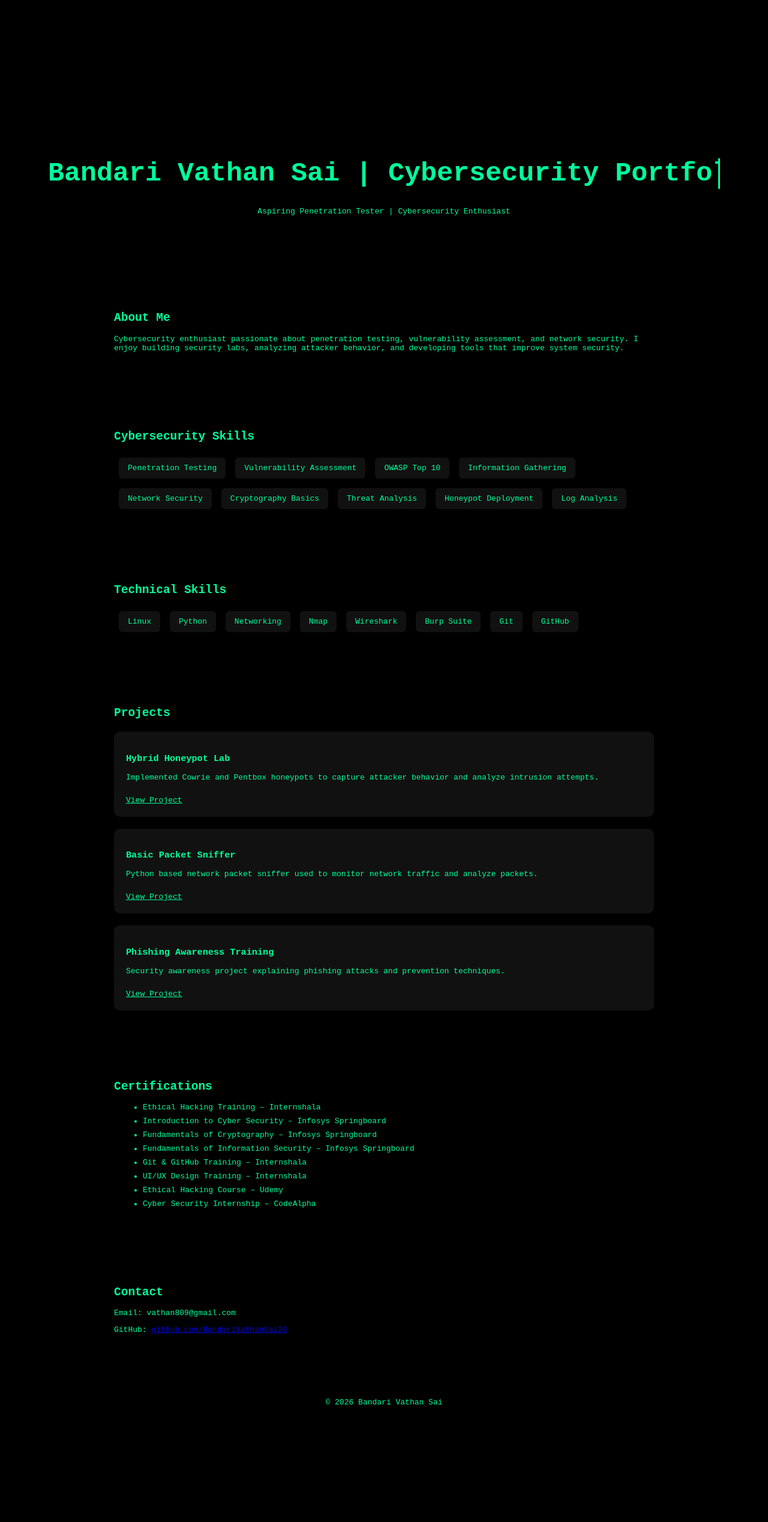
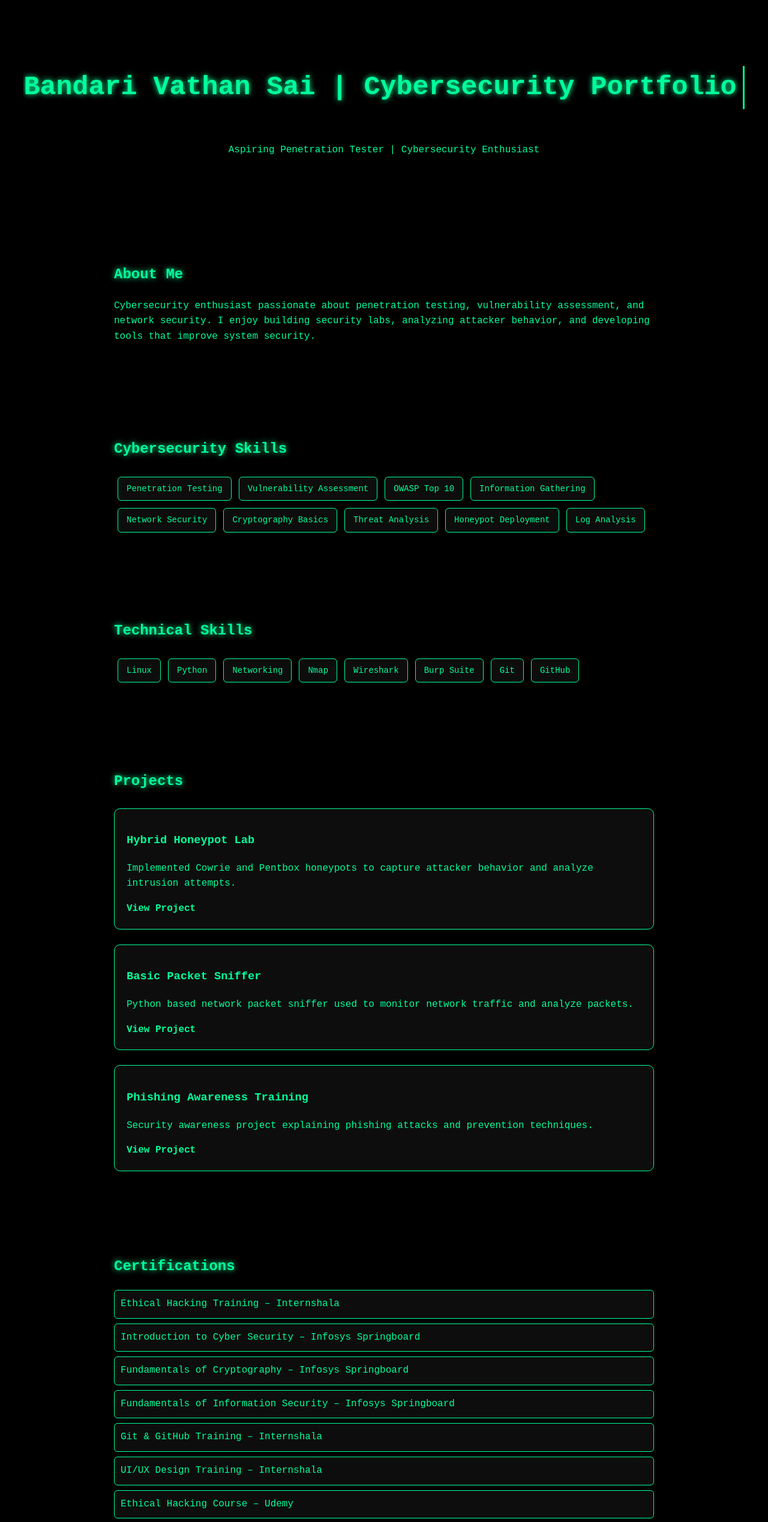
Before and after one commit to BandariVathanSai20/vathan-bandari-portfolio, a plain HTML site: page index.html in a window 1280 px wide. Shown: the top 2538 px of the page at 60% size. Before the commit the page ends 2389 px from the top, so only its background shows below. Drawn offline with Linux system fonts and the light colour scheme.

Commit message:
Refactor CSS styles for improved consistency

```diff
--- a/style.css
+++ b/style.css
@@ -1,16 +1,34 @@
+/* MATRIX BACKGROUND */
+
+#matrix{
+position:fixed;
+top:0;
+left:0;
+width:100%;
+height:100%;
+z-index:-1;
+}
+
+
+/* GLOBAL STYLE */
+
 body{
 
-background:black;
+background:#000;
 color:#00ff9c;
-font-family:monospace;
+font-family:"Courier New",monospace;
 margin:0;
+line-height:1.6;
 
 }
+
+
+/* HEADER */
 
 header{
 
 text-align:center;
-padding:80px;
+padding:80px 20px;
 
 }
 
@@ -20,77 +38,165 @@ font-size:45px;
 border-right:3px solid #00ff9c;
 white-space:nowrap;
 overflow:hidden;
+display:inline-block;
+padding-right:10px;
 
 }
 
+
+/* SECTION */
+
 section{
 
-padding:50px;
 max-width:900px;
 margin:auto;
+padding:60px 20px;
 
 }
 
-h2{
+
+/* HEADINGS */
+
+h1,h2{
+
+color:#00ff9c;
+text-shadow:0 0 10px #00ff9c;
+
+}
+
+
+/* SKILLS */
+
+.skills{
+
+display:flex;
+flex-wrap:wrap;
+margin-top:20px;
+
+}
+
+.skills span{
+
+background:#0d0d0d;
+border:1px solid #00ff9c;
+margin:6px;
+padding:8px 14px;
+border-radius:6px;
+font-size:14px;
+
+}
+
+
+/* PROJECT CARDS */
+
+.card{
+
+background:#0d0d0d;
+border:1px solid #00ff9c;
+padding:20px;
+margin-top:25px;
+border-radius:10px;
+transition:0.3s;
+
+}
+
+.card:hover{
+
+box-shadow:0 0 15px #00ff9c;
+transform:translateY(-3px);
+
+}
+
+.card a{
+
+color:#00ff9c;
+text-decoration:none;
+font-weight:bold;
+
+}
+
+.card a:hover{
+
+text-decoration:underline;
+
+}
+
+
+/* CERTIFICATIONS */
+
+.certs{
+
+list-style:none;
+padding:0;
+
+}
+
+.certs li{
+
+background:#0d0d0d;
+border:1px solid #00ff9c;
+padding:10px;
+margin:8px 0;
+border-radius:6px;
+
+}
+
+
+/* BUTTON */
+
+.btn{
+
+display:inline-block;
+margin-top:25px;
+padding:12px 24px;
+background:#00ff9c;
+color:#000;
+text-decoration:none;
+border-radius:6px;
+font-weight:bold;
+transition:0.3s;
+
+}
+
+.btn:hover{
+
+background:#00ffaa;
+box-shadow:0 0 10px #00ff9c;
+
+}
+
+
+/* CONTACT */
+
+a{
 
 color:#00ff9c;
 
 }
 
-.skills{
 
-display:flex;
-flex-wrap:wrap;
-
-}
-
-.skills span{
-
-background:#111;
-margin:8px;
-padding:10px 15px;
-border-radius:6px;
-
-}
-
-.card{
-
-background:#111;
-padding:20px;
-margin-top:20px;
-border-radius:10px;
-
-}
-
-.card a{
-
-display:inline-block;
-margin-top:10px;
-color:#00ff9c;
-
-}
-
-.certs li{
-
-margin:8px;
-
-}
-
-.btn{
-
-display:inline-block;
-margin-top:20px;
-padding:10px 20px;
-background:#00ff9c;
-color:black;
-text-decoration:none;
-border-radius:6px;
-
-}
+/* FOOTER */
 
 footer{
 
 text-align:center;
 padding:30px;
+border-top:1px solid #00ff9c;
+margin-top:40px;
 
 }
+
+
+/* RESPONSIVE */
+
+@media(max-width:768px){
+
+.typing{
+font-size:30px;
+}
+
+section{
+padding:40px 15px;
+}
+
+}
```
